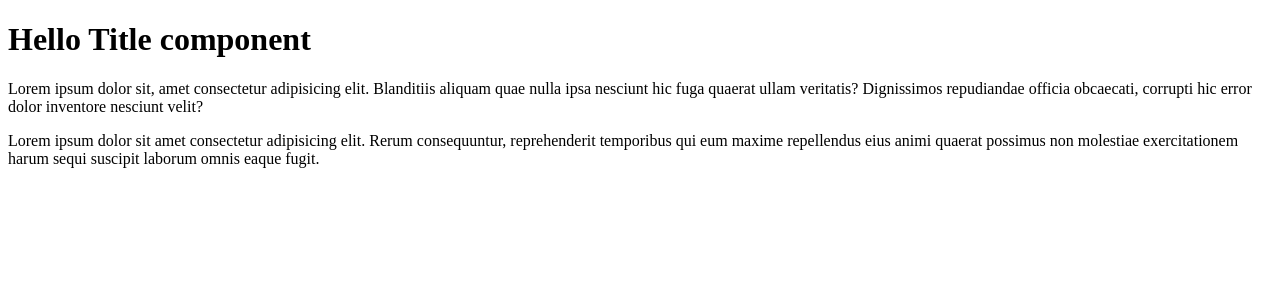
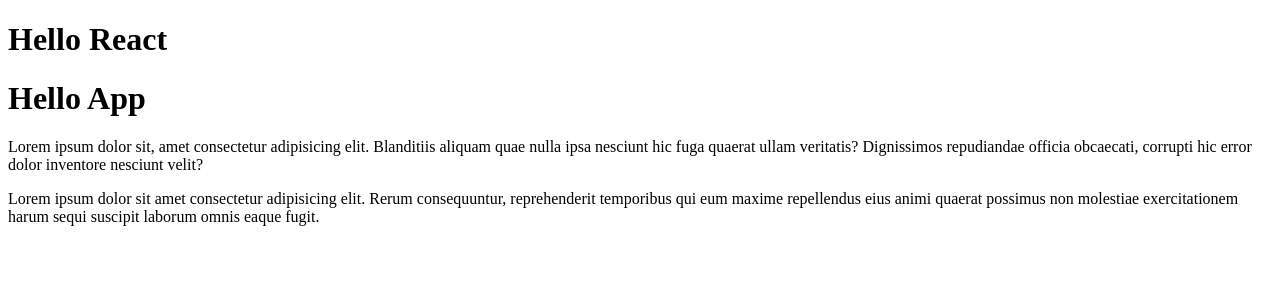
Before and after one commit to DaniaShulga/react-29-11, a React (Create React App) app: page / in a window 1280 px wide. Shown: the top 300 px of the page. Built offline with nearby package versions, Linux system fonts and the light colour scheme.

Commit message:
добавление параметров в компоненту через интерфейс

```diff
--- a/src/Title.tsx
+++ b/src/Title.tsx
@@ -1,3 +1,9 @@
-export const Title = () => {
-    return <h1>Hello Title component</h1>
+interface TitleProps {
+    title: string
 }
+
+const Title = (props: TitleProps) => {
+    return <h1>Hello {props.title}</h1>
+}
+
+export default Title
--- a/src/index.tsx
+++ b/src/index.tsx
@@ -1,6 +1,6 @@
 import React from 'react'
 import ReactDOM from 'react-dom/client'
-import { Title } from './Title'
+import Title from './Title'
 
 const Content = () => {
     return (
@@ -24,7 +24,8 @@
 const App = () => {
     return (
         <>
-            <Title />
+            <Title title="React" />
+            <Title title="App" />
             <Content />
         </>
     )
```
